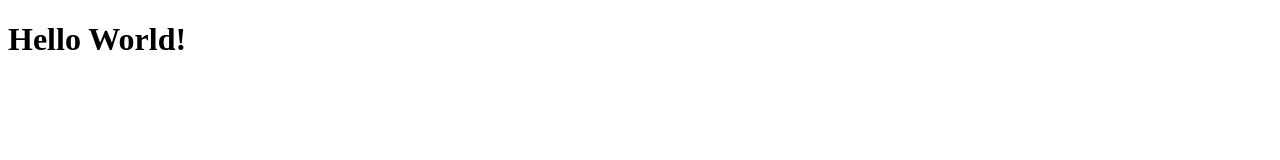
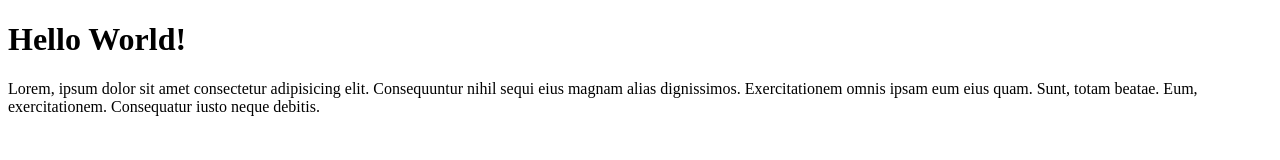
Before and after one commit to FarelAbhiseka/frl-git-test, a plain HTML site: page index.html in a window 1280 px wide. Drawn offline with Linux system fonts and the light colour scheme.

Commit message:
menambahkan paragraf

```diff
--- a/index.html
+++ b/index.html
@@ -8,5 +8,7 @@
 </head>
 <body>
     <h1>Hello World!</h1>
+    <p>Lorem, ipsum dolor sit amet consectetur adipisicing elit. Consequuntur nihil sequi eius magnam alias dignissimos. Exercitationem omnis ipsam eum eius quam. Sunt, totam beatae. Eum, exercitationem. Consequatur iusto neque debitis.</p>
+
 </body>
 </html>
```
